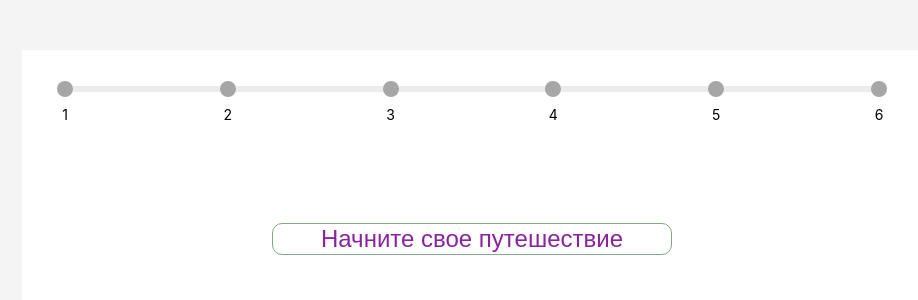
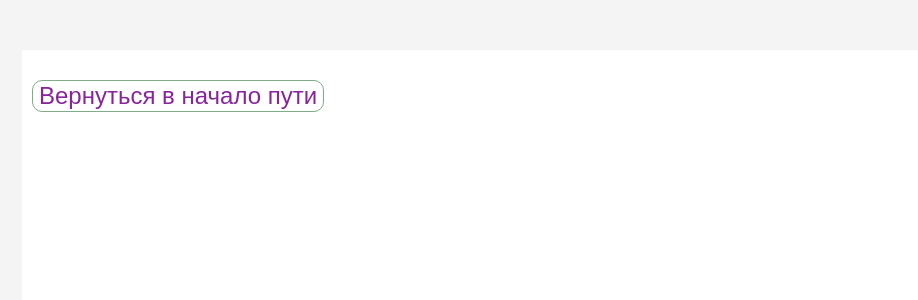
Before and after one commit to S3RIOUS7/questProgress, a React (Create React App) app: page /Answers in a window 1280 px wide. Shown: the top 300 px of the page, without its empty margins (168-1086 px from the left). Built offline with nearby package versions, Linux system fonts and the light colour scheme.

Commit message:
REACT router dom added

```diff
--- a/package.json
+++ b/package.json
@@ -10,6 +10,7 @@
     "react-dom": "^18.2.0",
     "react-form-stepper": "^2.0.3",
     "react-modal": "^3.16.1",
+    "react-router-dom": "^6.14.2",
     "react-scripts": "5.0.1",
     "react-stepper-horizontal": "^1.0.11",
     "sass": "^1.63.6",
--- a/src/App.js
+++ b/src/App.js
@@ -4,21 +4,24 @@ import Answers from './components/pages/answerFinal/Answers';
 import Main from'./components/pages/main/Main'
 import { HooksClick } from './components/hooks/hooks.js'
 import React, { useState } from "react";
+import  {Route, Routes, Link} from "react-router-dom";
 
 function App() {
 
   const [ activeStep, setActiveStep ] = useState(0);
-
-
-
-
+  const [activeQuestion, setActiveQuestion] = useState(0)
+  const [allAnswersQuestions, setAllAnswersQuestions] = useState([]);
+  const [selectedAnswer, setSelectedAnswer] = useState(null);
+  const [allButtonsClicked, setAllButtonsClicked] = useState(false);
+  const [buttonClicked, setButtonClicked] = useState(false);
   return (
-    <HooksClick.Provider value={ [activeStep, setActiveStep] }>
-        <div className='container'>
-        <Main />
-        <Answers />
-        </div>
-
+    <HooksClick.Provider value={ [activeStep, setActiveStep, activeQuestion, setActiveQuestion, allAnswersQuestions, setAllAnswersQuestions, selectedAnswer, setSelectedAnswer, allButtonsClicked, setAllButtonsClicked, buttonClicked, setButtonClicked] }>
+       <div className='container'>
+       <Routes>
+       <Route path ='/' element ={ <Main /> }/>
+       <Route path ='/Answers' element ={ <Answers /> }/>
+      </Routes>
+     </div>
     </HooksClick.Provider>
     )
 
--- a/src/components/header/header.scss
+++ b/src/components/header/header.scss
@@ -98,7 +98,3 @@
     color: #5558FA;
   }
 }
-
-.modelWindow{
-  background-color: blue;
-}
--- a/src/components/pages/answerFinal/Answers.jsx
+++ b/src/components/pages/answerFinal/Answers.jsx
@@ -1,6 +1,41 @@
 import "../answerFinal/answers.scss"
+import ansQue from "../../arr.json";
+import {  Fragment} from "react";
+import React from "react";
+import { HooksClick } from "../../hooks/hooks"
+import  {Link} from "react-router-dom";
+
 
 function Answers (){
+
+  const [activeStep, setActiveStep, activeQuestion, setActiveQuestion, allAnswersQuestions, setAllAnswersQuestions, selectedAnswer, setSelectedAnswer,allButtonsClicked, setAllButtonsClicked, buttonClicked, setButtonClicked] =  React.useContext(HooksClick)
+  const { que, text } = ansQue[activeQuestion];
+  const allAnswerGoal = () => {
+  setAllAnswersQuestions((prevAnswers) => [...prevAnswers, { question: que, text: text }]);
+  }
+  const goToMainPage = () => {
+    setActiveStep(0);
+    setActiveQuestion(0);
+    setAllAnswersQuestions([]);// обновляю все стейты до первоночальных
+    setSelectedAnswer(null);
+    setAllButtonsClicked(false)
+    setButtonClicked(false);
+  }
+
+
+  return(
+     <Fragment >
+      {allAnswersQuestions.slice(1).map((selected, index) => (
+         <div key={index} className="questionsAnswers">
+           <h3>{selected.question}</h3>
+           <p>Ответ: {selected.text}</p>
+         </div>
+        ))}
+      <Link to="/"><button onClick={() => goToMainPage()}> Вернуться в начало пути </button> </Link>
+  </Fragment>
+
+  )
+
 
 }
 
--- a/src/components/pages/answerFinal/answers.scss
+++ b/src/components/pages/answerFinal/answers.scss
@@ -0,0 +1,12 @@
+button{
+  font-size: 24px;
+  margin-top: 30px;
+  background-color: white;
+  color: #88249C;
+  border: #80AC87 1px solid;
+  border-radius: 10px;
+  background-color: white;
+  margin-bottom: 20px;
+  margin-left: 10px;
+
+}
--- a/src/components/steps/AllSteps.jsx
+++ b/src/components/steps/AllSteps.jsx
@@ -6,16 +6,11 @@ import  "./allSteps.scss";
 import { HooksClick } from '../../components/hooks/hooks'
 import Input from '../input/Input'
 
+import  {Link} from "react-router-dom";
 function AllSteps () {
-  const [activeStep, setActiveStep] =  React.useContext(HooksClick)
-  const [activeQuestion, setActiveQuestion] = useState(0)
-  const [allAnswersQuestions, setAllAnswersQuestions] = useState([]);
+  const [activeStep, setActiveStep, activeQuestion, setActiveQuestion, allAnswersQuestions, setAllAnswersQuestions, selectedAnswer, setSelectedAnswer,allButtonsClicked, setAllButtonsClicked, buttonClicked, setButtonClicked] =  React.useContext(HooksClick)
 
-  const [allButtonsClicked, setAllButtonsClicked] = useState(false);
   const { que, text } = ansQue[activeQuestion];
-  const [selectedAnswer, setSelectedAnswer] = useState(null);
-
-  const [buttonClicked, setButtonClicked] = useState(false);
 
   const [modalVisible, setModalVisible] = useState(false);
 
@@ -75,17 +70,12 @@ const reloadPage = () => {
           <div className="modalOverlay">
             <div className="modalContent">
               <h3>Ты молодец!</h3>
-              <div>
+              <div className="circleAnimaited">
                 <div className="circleCompleteGreen"></div>
-                {/* {allAnswersQuestions.slice(1).map((selected, index) => (
-                  <div key={index} className="questionsAnswers">
-                    <h3>{selected.question}</h3>
-                    <p>Ответ: {selected.text}</p>
-                  </div>
-                ))} */}
+
               </div>
               <button onClick={() => reloadPage()}>Начни заново</button>
-              <button onClick={() => reloadPage()}>Получить результаты</button>
+             <Link to="/Answers"> <button>Получить результаты</button></Link>
             </div>
           </div>
         )}
--- a/src/components/steps/allSteps.scss
+++ b/src/components/steps/allSteps.scss
@@ -104,7 +104,7 @@
   text-align: center;
   button{
     font-size: 24px;
-    margin-top: 100px;
+    margin-top: 50px;
     background-color: white;
     color: #88249C;
     border: #80AC87 1px solid;
@@ -118,14 +118,25 @@
 .modalContent {
   background-color: #fff;
   padding: 20px;
+  max-height: 250px;
   border-radius: 5px;
   box-shadow: 0 0 10px rgba(0, 0, 0, 0.3);
 }
+.circleAnimaited{
+justify-content: center;
+display: flex;
+align-items: center;
+margin-top: 30px;
 
 .circleCompleteGreen{
-  width: 39px;
-  height: 39px;
+  width: 40px;
+  height: 40px;
 
   background-image: url('../../../src/assets/img/Vector.svg');
-
 }
+&:hover .circleCompleteGreen{
+  outline: 17px solid rgb(176, 250, 219);
+  transition-duration: 0.3s;
+  border-radius: 50%;
+}
+}
--- a/src/index.js
+++ b/src/index.js
@@ -3,11 +3,14 @@ import ReactDOM from 'react-dom/client';
 import './index.css';
 import App from './App';
 import reportWebVitals from './reportWebVitals';
+import { BrowserRouter} from 'react-router-dom'
 
 const root = ReactDOM.createRoot(document.getElementById('root'));
 root.render(
   <React.StrictMode>
+    <BrowserRouter>
     <App />
+    </BrowserRouter>
   </React.StrictMode>
 );
 
```
Also changed, not shown: 1 other file (tests, documents, lock files or other folders).
